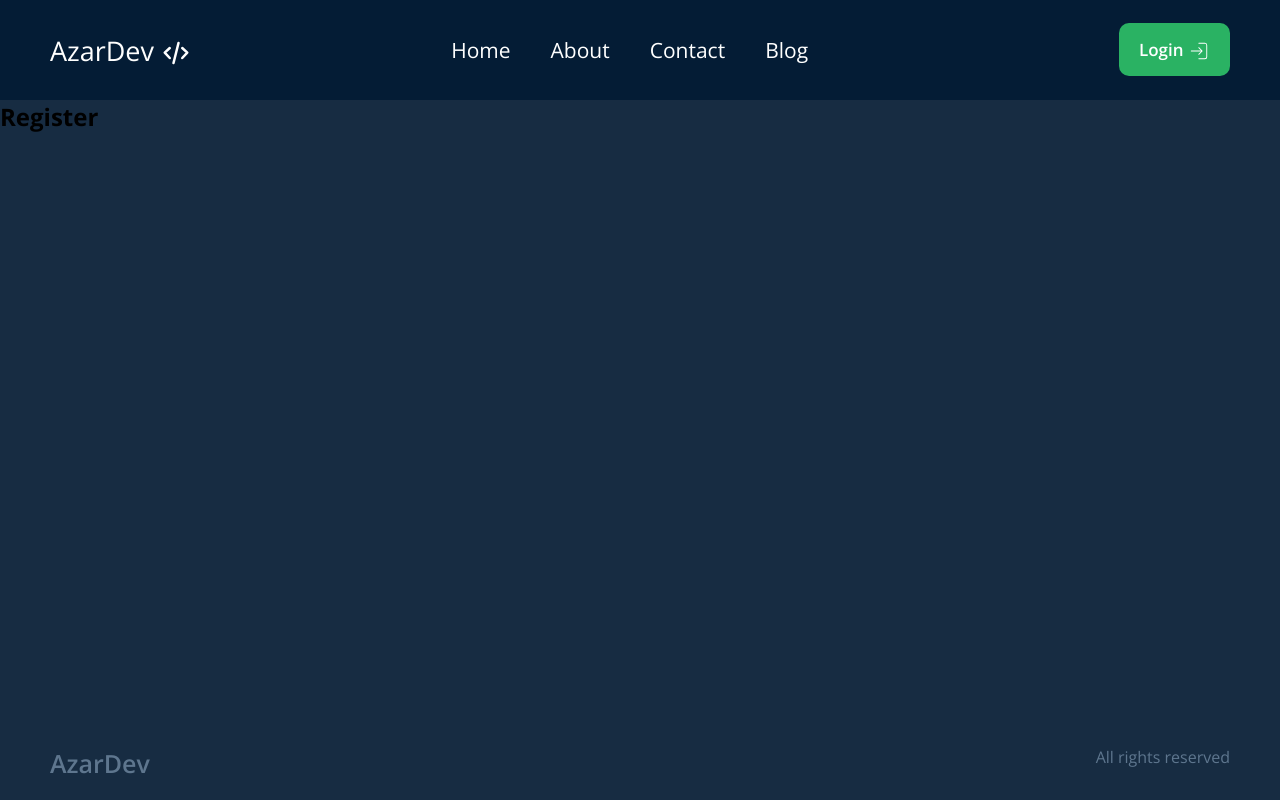
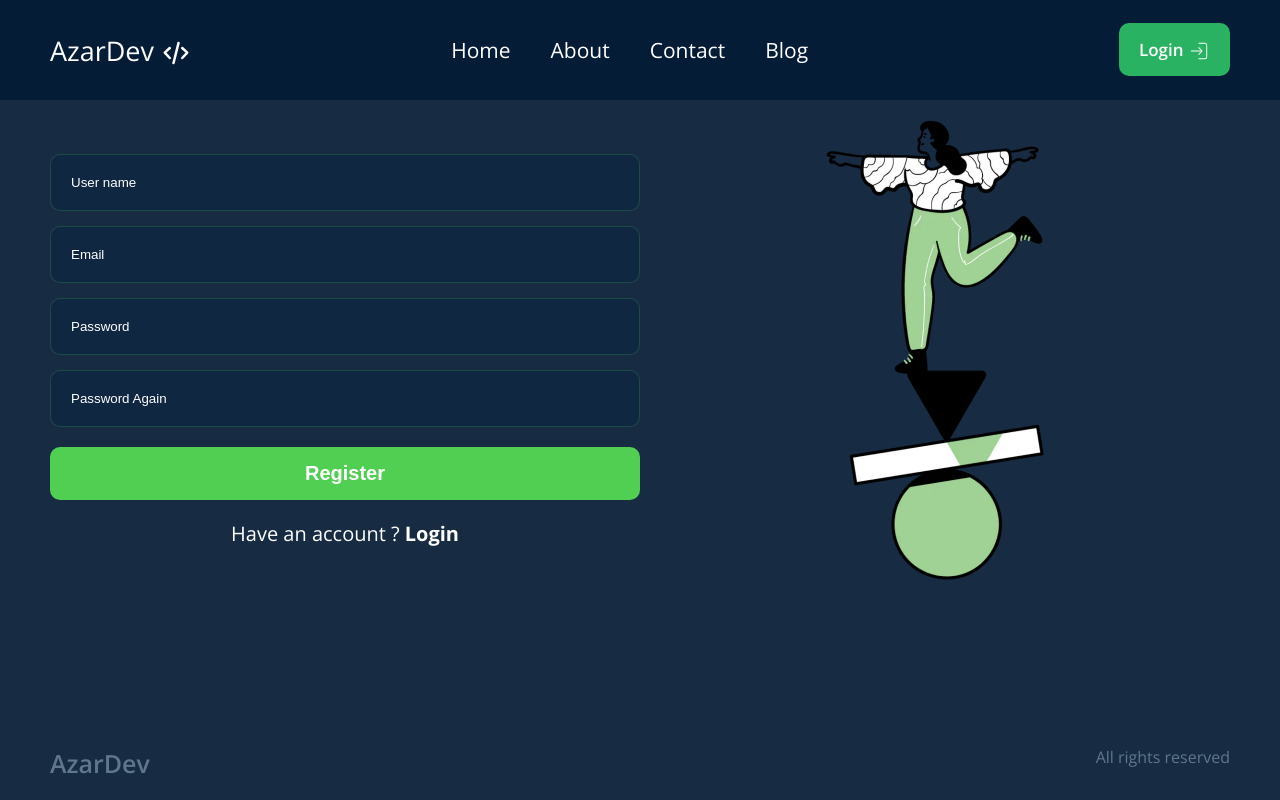
Before and after one commit to SamirS-li/AzarDev, a React (Create React App) app: page /register in a window 1280 px wide. Built offline with nearby package versions, Linux system fonts and the light colour scheme.

Commit message:
register page html css created

```diff
--- a/src/App.css
+++ b/src/App.css
@@ -58,8 +58,8 @@ a {
     box-sizing: border-box;
 }
 
-.container:not(#Header .container, #footer .container){
-    padding-bottom:50px ;
+.container:not(#Header .container, #footer .container) {
+    padding-bottom: 50px;
 }
 
 /* ^^^^^^^^^^^^^^^^^^^^^^^^^^^^^^^^^^^^^^^^^^^^^^^^^^^^^^^^^^^^^^^^^^^^^^^^^^^^^^^^^^^^^^^ */
@@ -470,6 +470,87 @@ button::placeholder {
 /* === L O G I N - E N D === */
 
 
+/* === R E G I S T E R === */
+
+.register-main {
+    display: flex;
+}
+
+
+
+.register-image {
+    width: 100%;
+    display: flex;
+    align-items: center;
+}
+
+.register-image img {
+    object-fit: contain;
+    width: 100%;
+    height: 500px;
+}
+
+.register-form-div {
+    width: 100%;
+    text-align: center;
+    display: flex;
+    flex-direction: column;
+    justify-content: center;
+}
+
+.register-form {
+    display: flex;
+    flex-direction: column;
+    gap: 15px;
+}
+
+.register-form input {
+    padding: 20px;
+    border-radius: 10px;
+    background: var(--formColor);
+    border: 1px solid #50cf5235;
+    color: var(--white);
+    resize: none;
+    outline: 0;
+}
+
+.register-form button {
+    padding: 15px;
+    border: 0;
+    border-radius: 10px;
+    margin-top: 5px;
+    background: var(--lightGreen);
+    color: var(--white);
+    font-size: 20px;
+    font-weight: 700;
+    text-transform: capitalize;
+}
+
+.register-form button:hover {
+    opacity: .9;
+}
+
+.register-form input::placeholder,
+textarea::placeholder {
+    color: var(--white);
+}
+
+.register-login-link {
+    display: block;
+    color: var(--white);
+    font-weight: 400;
+    font-size: 20px;
+    margin-top: 20px;
+}
+
+.register-login-link span {
+    font-weight: 700;
+    margin-left: 5px;
+}
+
+/* === R E G I S T E R - E N D === */
+
+
 
 /* === F O O T E R === */
 
@@ -659,6 +740,24 @@ button::placeholder {
     /* - - - - L O G I N  E N D - - - - */
 
 
+    /* === R E G I S T E R === */
+
+    .register-main {
+        align-items: center;
+        flex-direction: column-reverse;
+    }
+
+    .register-form-div {
+        max-width: 400px;
+        margin-top: 20px;
+    }
+
+    .register-image img {
+        height: 250px;
+    }
+
+    /* === R E G I S T E R - E N D === */
+
 
 }
 
@@ -757,6 +856,15 @@ button::placeholder {
     /* - - - - L O G I N  E N D - - - - */
 
 
+    /* === R E G I S T E R === */
+
+    .register-form button {
+        padding: 10px;
+    }
+
+    /* === R E G I S T E R - E N D === */
+
+
     /* - - - - - F O O T E R - - - - - */
 
     .footer-main a {
--- a/src/components/Register.js
+++ b/src/components/Register.js
@@ -1,9 +1,27 @@
-import React from 'react'
+import React from 'react';
+import { Link } from 'react-router-dom';
+import register_image from '../image/register.webp'
 
 export default function Register() {
   return (
-    <div>
-      <h2>Register</h2>
-    </div>
+    <section id='Register'>
+      <div className="container">
+        <div className="register-main">
+          <div className="register-form-div">
+            <form action="" className='register-form'>
+              <input type="text" placeholder='User name' />
+              <input type="mail" placeholder='Email' />
+              <input type="password" placeholder='Password' />
+              <input type="password" placeholder='Password Again' />
+              <button>Register</button>
+            </form>
+            <Link to="/login" className="register-login-link">Have an account ?<span>Login</span></Link>
+          </div>
+          <div className="register-image">
+            <img src={register_image} alt="" />
+          </div>
+        </div>
+      </div>
+    </section>
   )
 }
```
Also changed, not shown: src/image/register.webp (added).
